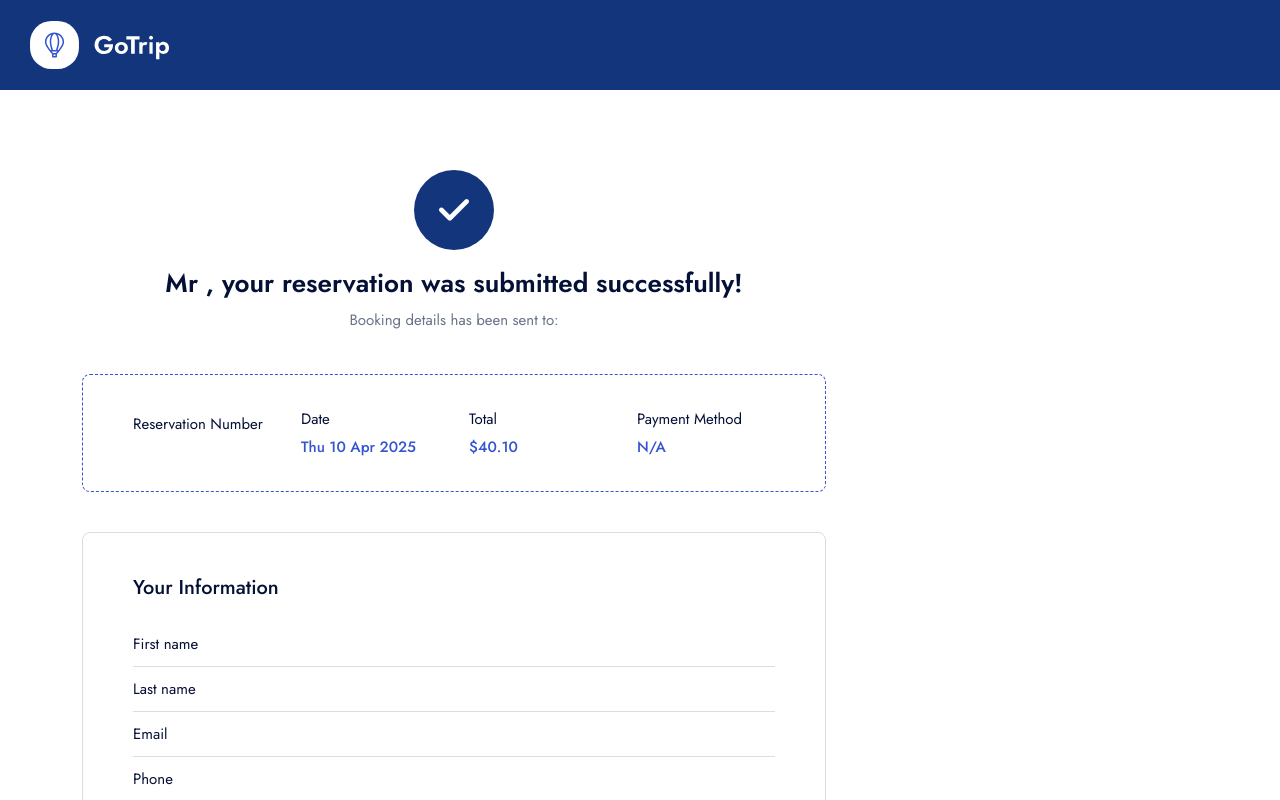
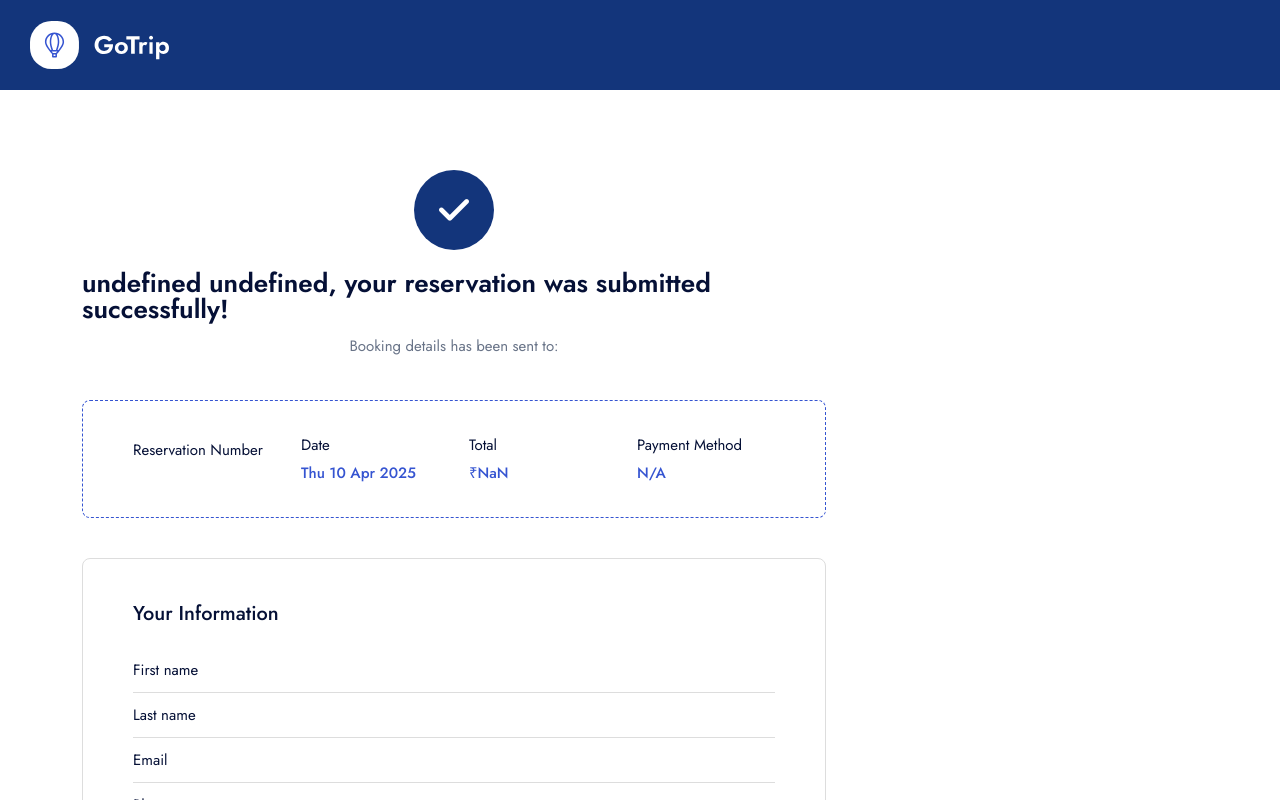
Before and after one commit to Raksyak-MST/booking-engine, a Next.js app: page /order-submitted in a window 1280 px wide. Shown: the top 800 px of the page. Built offline with nearby package versions, Linux system fonts and the light colour scheme.

Commit message:
show guest details on the order submit page

```diff
--- a/components/booking-page/OrderSubmittedInfo.jsx
+++ b/components/booking-page/OrderSubmittedInfo.jsx
@@ -5,8 +5,19 @@ import toast from "react-hot-toast"
 import moment from "moment"
 
 const OrderSubmittedInfo = () => {
-  const personalInfo = useSelector((state) => state.billing.personalInfo)
+  const personalInfo = useSelector((state) => state.reservationInfo.guestDetails)
   const reservationCompetitionDetails = useSelector((state) => state.billing.reservationCompetitionDetails)
+
+  const pickedPackageId = useSelector(
+    (state) => state?.bookingQuery?.selectedPackageID
+  );
+  const roomSelection = useSelector((state) => state?.roomSelection);
+  const pickedPackage = roomSelection?.perNightCharges?.filter(
+    (pack) => pack?.packageID === parseInt(pickedPackageId)
+  );
+
+  const rates = !pickedPackage?.length ? {} : pickedPackage[0];
+  const room = !rates?.rooms?.length ? {} : rates.rooms[0];
 
   let reservationNumber,
     reservationResults,
@@ -33,7 +44,8 @@ const OrderSubmittedInfo = () => {
               <i className="icon-check text-30 text-white" />
             </div>
             <div className="text-26 lh-1 fw-600 mt-20">
-              {`${personalInfo?.Salutation} ${personalInfo?.LastName}`}, your reservation was submitted successfully!
+              {`${personalInfo?.Salutation} ${personalInfo?.LastName}`}, your
+              reservation was submitted successfully!
             </div>
             <div className="text-15 text-light-1 mt-10">
               Booking details has been sent to: {personalInfo?.Email}
@@ -60,13 +72,19 @@ const OrderSubmittedInfo = () => {
               <div className="col-lg-3 col-md-6">
                 <div className="text-15 lh-12">Total</div>
                 <div className="text-15 lh-12 fw-500 text-blue-1 mt-10">
-                  $40.10
+                  {new Intl.NumberFormat("en-IN", {
+                    currency: "INR",
+                    style: "currency",
+                    currencyDisplay: "symbol",
+                  }).format(room?.TotalAmountAfterTax)}
                 </div>
               </div>
               {/* End .col */}
               <div className="col-lg-3 col-md-6">
                 <div className="text-15 lh-12">Payment Method</div>
-                <div className="text-15 lh-12 fw-500 text-blue-1 mt-10">N/A</div>
+                <div className="text-15 lh-12 fw-500 text-blue-1 mt-10">
+                  N/A
+                </div>
               </div>
               {/* End .col */}
             </div>
@@ -79,14 +97,18 @@ const OrderSubmittedInfo = () => {
               <div className="col-12">
                 <div className="d-flex justify-between ">
                   <div className="text-15 lh-16">First name</div>
-                  <div className="text-15 lh-16 fw-500 text-blue-1">{personalInfo?.FirstName}</div>
+                  <div className="text-15 lh-16 fw-500 text-blue-1">
+                    {personalInfo?.FirstName}
+                  </div>
                 </div>
               </div>
               {/* End .col */}
               <div className="col-12">
                 <div className="d-flex justify-between border-top-light pt-10">
                   <div className="text-15 lh-16">Last name</div>
-                  <div className="text-15 lh-16 fw-500 text-blue-1">{personalInfo?.LastName}</div>
+                  <div className="text-15 lh-16 fw-500 text-blue-1">
+                    {personalInfo?.LastName}
+                  </div>
                 </div>
               </div>
               {/* End .col */}
@@ -111,7 +133,9 @@ const OrderSubmittedInfo = () => {
               <div className="col-12">
                 <div className="d-flex justify-between border-top-light pt-10">
                   <div className="text-15 lh-16">Address line 1</div>
-                  <div className="text-15 lh-16 fw-500 text-blue-1">{personalInfo?.Address}</div>
+                  <div className="text-15 lh-16 fw-500 text-blue-1">
+                    {personalInfo?.Address}
+                  </div>
                 </div>
               </div>
               {/* End .col */}
@@ -127,14 +151,18 @@ const OrderSubmittedInfo = () => {
               <div className="col-12">
                 <div className="d-flex justify-between border-top-light pt-10">
                   <div className="text-15 lh-16">State/Province/Region</div>
-                  <div className="text-15 lh-16 fw-500 text-blue-1">{personalInfo?.State}</div>
+                  <div className="text-15 lh-16 fw-500 text-blue-1">
+                    {personalInfo?.State}
+                  </div>
                 </div>
               </div>
               {/* End .col */}
               <div className="col-12">
                 <div className="d-flex justify-between border-top-light pt-10">
                   <div className="text-15 lh-16">ZIP code/Postal code</div>
-                  <div className="text-15 lh-16 fw-500 text-blue-1">{personalInfo?.Zipcode}</div>
+                  <div className="text-15 lh-16 fw-500 text-blue-1">
+                    {personalInfo?.Zipcode}
+                  </div>
                 </div>
               </div>
               {/* End .col */}
@@ -142,7 +170,7 @@ const OrderSubmittedInfo = () => {
                 <div className="d-flex justify-between border-top-light pt-10">
                   <div className="text-15 lh-16">Country</div>
                   <div className="text-15 lh-16 fw-500 text-blue-1">
-                     {personalInfo?.Country}
+                    {personalInfo?.Country}
                   </div>
                 </div>
               </div>
@@ -150,7 +178,9 @@ const OrderSubmittedInfo = () => {
               <div className="col-12">
                 <div className="d-flex justify-between border-top-light pt-10">
                   <div className="text-15 lh-16">Special Requirements</div>
-                  <div className="text-15 lh-16 fw-500 text-blue-1">{personalInfo?.Comment}</div>
+                  <div className="text-15 lh-16 fw-500 text-blue-1">
+                    {personalInfo?.Comment}
+                  </div>
                 </div>
               </div>
               {/* End .col */}
--- a/store/store.js
+++ b/store/store.js
@@ -280,12 +280,6 @@ const reservationInfoSlice = createSlice({
     }
   },
   extraReducers: (builder) => {
-    builder.addCase(
-      billingInfoSlice.actions.setPersonalInfo,
-      (state, action) => {
-        Object.assign(state.guestDetails, action.payload);
-      }
-    );
     builder.addCase(roomSelection.actions.setRoomSelection, (state, action) => {
       // NOTE: roomTypeID is the key from the api response so it is not the same as the key in the state
       Object.assign(state, {
```
